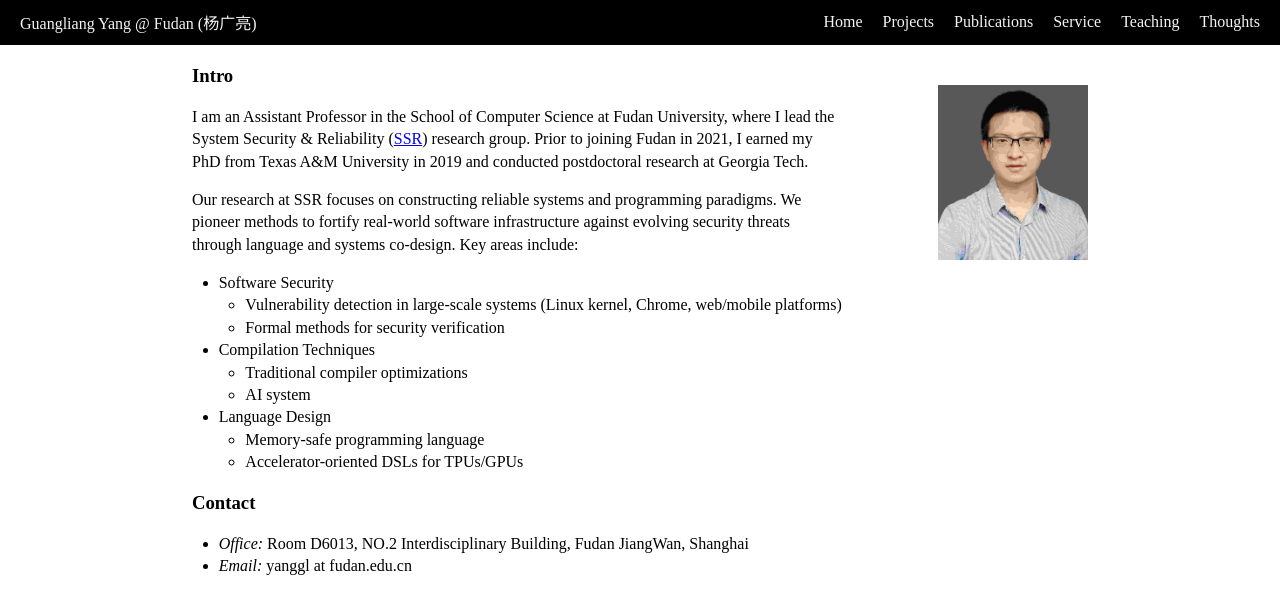
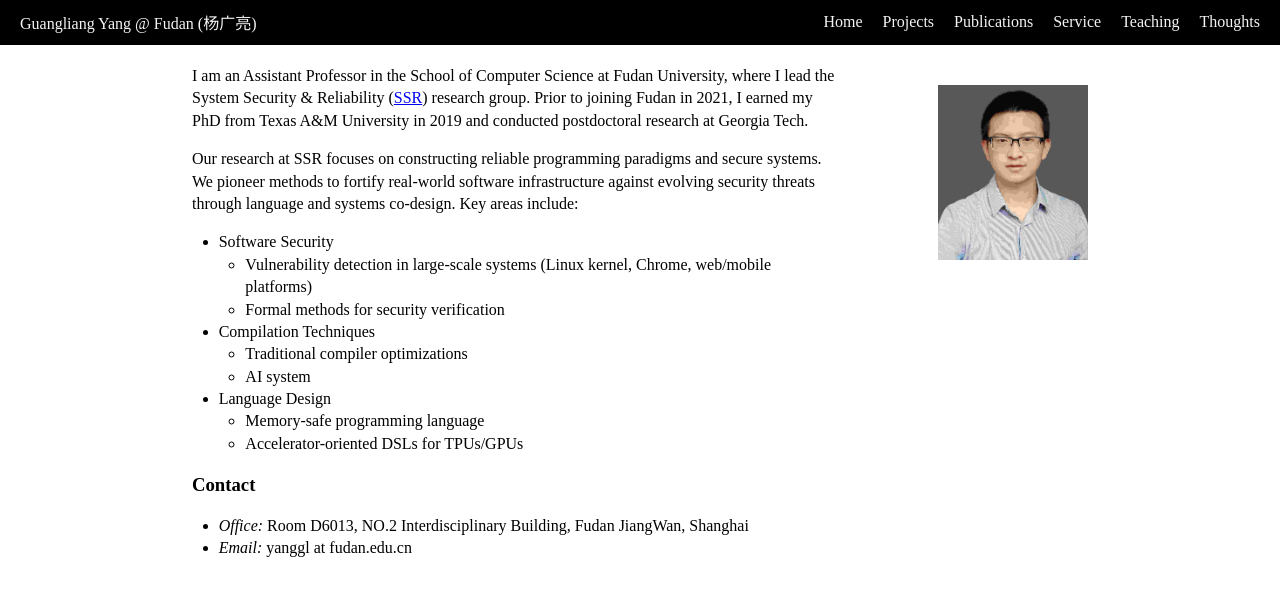
Before and after one commit to yang-guangliang/yang-guangliang.github.io, a Jekyll site: the page built from index.md, in a window 1280 px wide. Shown: the top 614 px of the page. Built offline with Jekyll 4.4.1, drawn with Linux system fonts in a browser that asks for light colours.

Commit message:
Update index.md

```diff
--- a/index.md
+++ b/index.md
@@ -6,11 +6,10 @@ title: home
 
 <img width="150px"  style="float:right; margin-left:100px;margin-top:20px;" src="./pictures/self.jpg">
 
-### Intro
 
 I am an Assistant Professor in the School of Computer Science at Fudan University, where I lead the System Security & Reliability ([SSR](https://gitee.com/fudan-csr)) research group. Prior to joining Fudan in 2021, I earned my PhD from Texas A&M University in 2019 and conducted postdoctoral research at Georgia Tech.
 
-Our research at SSR focuses on constructing reliable systems and programming paradigms. We pioneer methods to fortify real-world software infrastructure against evolving security threats through language and systems co-design. Key areas include:
+Our research at SSR focuses on constructing reliable programming paradigms and secure systems. We pioneer methods to fortify real-world software infrastructure against evolving security threats through language and systems co-design. Key areas include:
 
 - Software Security
    - Vulnerability detection in large-scale systems (Linux kernel, Chrome, web/mobile platforms)
```
